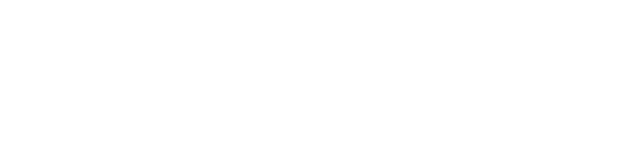
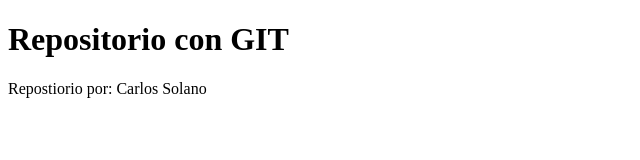
Before and after one commit to Carlositca/repositoriotdsv11b, a plain HTML site: page index.html in a window 1280 px wide. Shown: the whole page, without its empty margins (0-640 px from the left). Drawn offline with Linux system fonts and the light colour scheme.

Commit message:
Update desde el navegador

```diff
--- a/index.html
+++ b/index.html
@@ -6,6 +6,7 @@
     <title>Document</title>
 </head>
 <body>
-
+    <H1>Repositorio con GIT</H1>
+    <p>Repostiorio por: Carlos Solano</p>
 </body>
 </html>
```
